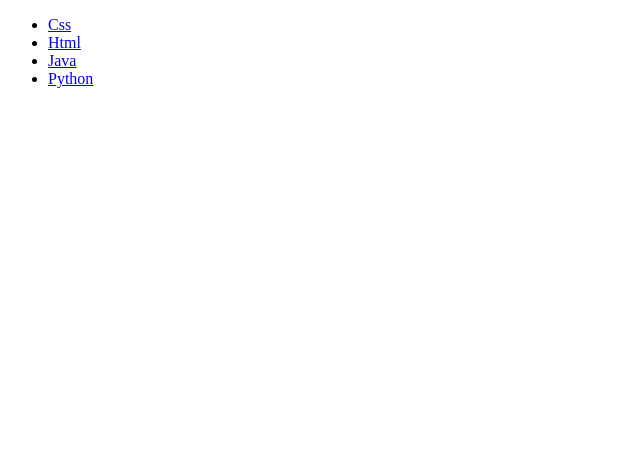
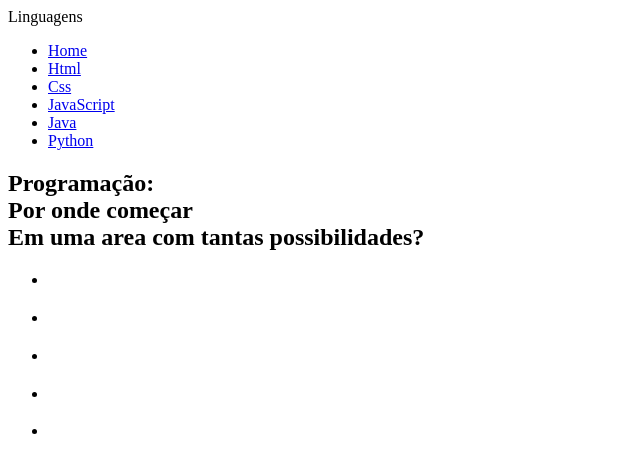
Before and after one commit to Ivanrangelpm/LingProg, a plain HTML site: page index.html in a window 1280 px wide. Shown: the whole page, without its empty margins (0-640 px from the left). Drawn offline with Linux system fonts and the light colour scheme.

Commit message:
Nav e footer

```diff
--- a/index.html
+++ b/index.html
@@ -9,12 +9,30 @@
 </head>
 <body>
     <nav>
+        <label class="logo">Linguagens</label>
         <ul>
+            <li><a href="index.html">Home</a></li>
+            <li><a href="/pages/html.html">Html</a></li>
             <li><a href="/pages/css.html">Css</a></li>
-            <li><a href="/pages/html.html">Html</a></li>
+            <li><a href="/pages/js.html">JavaScript</a></li>
             <li><a href="/pages/java.html">Java</a></li>
             <li><a href="/pages/python.html">Python</a></li>
         </ul>
     </nav>
+
+    <section>
+        <h1>Programação: <br> Por onde começar <br> Em uma area com tantas possibilidades?</h1>
+    </section>
+
+    <footer>
+        <ul>
+            <li><p></p></li>
+            <li><p></p></li>
+            <li><p></p></li>
+            <li><p></p></li>
+            <li><p></p></li>
+        </ul>
+        <label class="logoFooter"></label>
+    </footer>
 </body>
 </html>
```
Also changed, not shown: img/home1.png (added), img/home2.png (added), pages/js.html (added).
